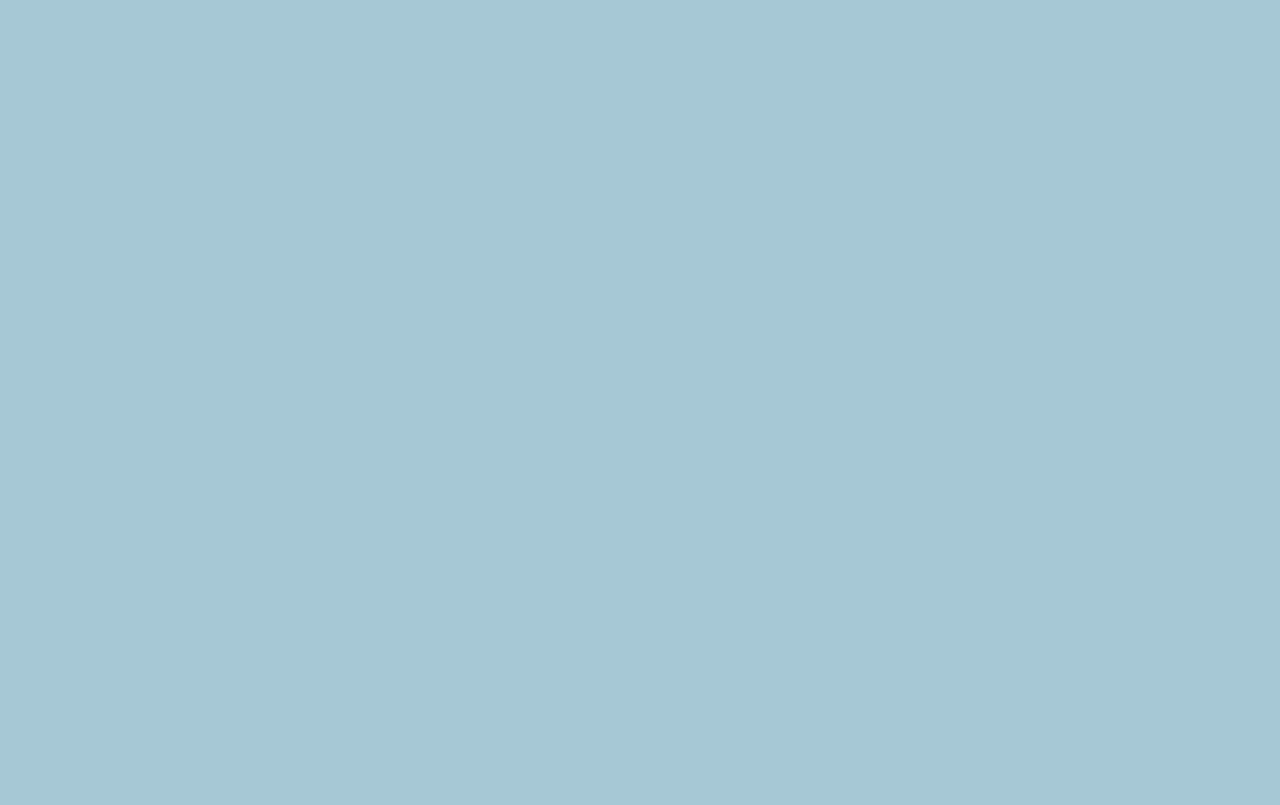
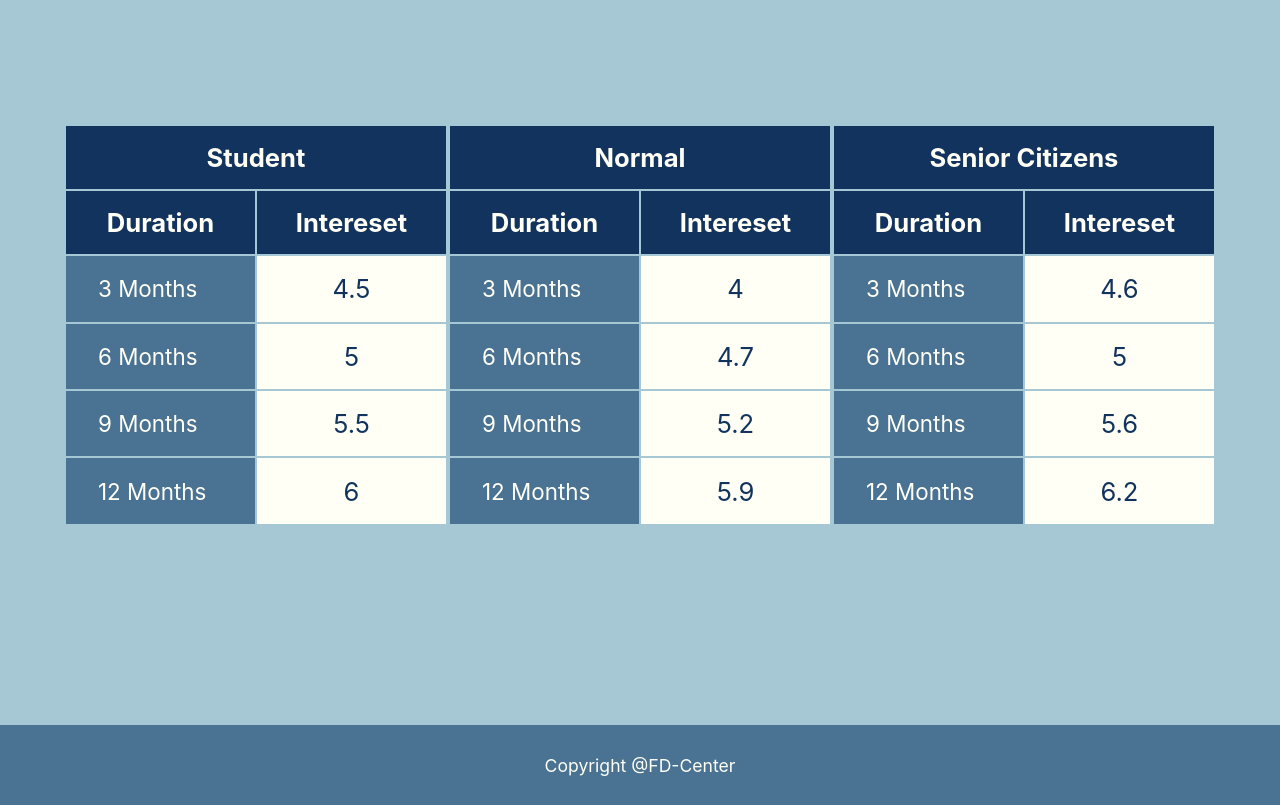
Before and after one commit to Pranav1326/fd-react-app, a React (Create React App) app: page / in a window 1280 px wide. Shown: the part 840-1645 px from the top of the page. Before the commit the page ends 1485 px from the top, so only its background shows below. Built offline with nearby package versions, Linux system fonts and the light colour scheme.

Commit message:
Rate tables created

```diff
--- /dev/null
+++ b/src/components/Footer/Footer.jsx
@@ -0,0 +1,14 @@
+import React from 'react';
+import './footer.css';
+
+const Footer = () => {
+    return (
+        <div className='footer'>
+            <p>
+                Copyright @FD-Center
+            </p>
+        </div>
+    );
+}
+
+export default Footer;
--- /dev/null
+++ b/src/components/Footer/footer.css
@@ -0,0 +1,14 @@
+.footer{
+    width: 100%;
+    height: 5rem;
+    background-color: var(--medium-color);
+    display: flex;
+    align-items: center;
+    justify-content: center;
+}
+
+.footer p{
+    text-align: center;
+    color: var(--font-white-color);
+    font-size: 1.1rem;
+}
--- a/src/components/Home/Home.jsx
+++ b/src/components/Home/Home.jsx
@@ -3,6 +3,7 @@ import './home.css';
 import fdHand from '../../images/fd_hand.png';
 import paisa from '../../images/paisa.png';
 import money from '../../images/money.png';
+import Rates from './Rates';
 
 const Home = () => {
     const ref = useRef(null);
@@ -34,7 +35,12 @@ const Home = () => {
             </div>
             <hr className='hr-sec'/>
             <div id="sectionTwo" ref={ref}>
-
+                {/* Student Rates Table */}
+                <Rates for={"student"}/>
+                {/* Public Rates Table */}
+                <Rates for={"normal"}/>
+                {/* Senior Rates Table */}
+                <Rates for={"senior"}/>
             </div>
         </div>
     );
--- /dev/null
+++ b/src/components/Home/Rates.jsx
@@ -0,0 +1,97 @@
+import React from 'react';
+
+const Rates = (props) => {
+
+    const rates = [
+        {
+            interestRate: 4.5,
+            months: 3,
+            for: "student"
+        },
+        {
+            interestRate: 4,
+            months: 3,
+            for: "normal"
+        },
+        {
+            interestRate: 4.6,
+            months: 3,
+            for: "senior"
+        },
+        {
+            interestRate: 5,
+            months: 6,
+            for: "student"
+        },
+        {
+            interestRate: 4.7,
+            months: 6,
+            for: "normal"
+        },
+        {
+            interestRate: 5,
+            months: 6,
+            for: "senior"
+        },
+        {
+            interestRate: 5.5,
+            months: 9,
+            for: "student"
+        },
+        {
+            interestRate: 5.2,
+            months: 9,
+            for: "normal"
+        },
+        {
+            interestRate: 5.6,
+            months: 9,
+            for: "senior"
+        },
+        {
+            interestRate: 6,
+            months: 12,
+            for: "student"
+        },
+        {
+            interestRate: 5.9,
+            months: 12,
+            for: "normal"
+        },
+        {
+            interestRate: 6.2,
+            months: 12,
+            for: "senior"
+        },
+    ];
+
+    const renderRates = rates.map((rate, id) => {
+        if(rate.for === props.for){
+            return(
+                <tr key={id}>
+                    <td className='duration'>{rate.months} Months</td>
+                    <td>{rate.interestRate}</td>
+                </tr>
+            );
+        }
+        return null;
+    });
+
+    return (
+        <table>
+            <thead>
+                <tr>
+                    <th colSpan={2}>{props.for} {props.for === "senior" ? "Citizens" : ""}</th>
+                </tr>
+                <tr>
+                    <th>Duration</th>
+                    <th>Intereset</th>
+                </tr>
+                {renderRates}
+            </thead>
+            <tbody></tbody>
+        </table>
+    );
+}
+
+export default Rates;
--- a/src/components/Home/home.css
+++ b/src/components/Home/home.css
@@ -1,5 +1,5 @@
 .home-main{
-    height: calc(90vh - 4rem);
+    /* height: calc(90vh - 4rem); */
     width: 90vw;
     color: var(--main-dark-color);
 }
@@ -94,8 +94,49 @@
     width: 50rem;
     border-style: solid;
     border-width: 0.2rem;
+    border-radius: var(--border-outside-width);
 }
 
 #sectionTwo{
-    height: 90vh;
+    height: 100vh;
+    display: flex;
+    justify-content: space-evenly;
+    align-items: center;
 }
+
+#sectionTwo table{
+    text-align: center;
+    font-size: 1.6rem;
+}
+
+#sectionTwo table td,
+#sectionTwo table th{
+    padding: 1rem;
+}
+
+#sectionTwo table th{
+    background-color: var(--main-dark-color);
+    color: var(--font-white-color);
+    width: 10rem;
+    text-transform: capitalize;
+}
+
+.duration-title{
+    column-span: 2;
+}
+
+.rates-title{
+    column-span: 5;
+}
+
+#sectionTwo table .duration{
+    text-align: center;
+    background-color: var(--medium-color);
+    color: var(--font-white-color);
+    padding: 1.2rem 2rem;
+}
+
+#sectionTwo table td{
+    background-color: var(--font-white-color);
+    color: var(--main-dark-color);
+}
--- a/src/components/Main.jsx
+++ b/src/components/Main.jsx
@@ -10,11 +10,12 @@ import Wallet from './User/Wallet/Wallet';
 import CreateFd from './User/CreateFd/CreateFd';
 import Deposit from './User/Deposit/Deposit';
 import EditProfile from './User/EditProfile/EditProfile';
-import UserFds from './User/UserFds/UserFds';
+// import UserFds from './User/UserFds/UserFds';
 import Withdraw from './User/Withdraw/Withdraw';
 import AuthAdmin from './Admin/AuthAdmin/AuthAdmin';
 import CreateRate from './Admin/CreateRate/CreateRate';
 import Home from "./Home/Home";
+import Footer from "./Footer/Footer";
 
 const Main = () => {
   return (
@@ -36,6 +37,7 @@ const Main = () => {
           <Route path="/createrate" element={<CreateRate />} />
         </Routes>
       </div>
+      <Footer />
     </Router>
   );
 };
--- a/src/components/User/Profile/FdHistory.jsx
+++ b/src/components/User/Profile/FdHistory.jsx
@@ -31,7 +31,7 @@ const FdHistory = (props) => {
             </div>
             <div className="amount">
                 <p>Maturity Value: </p>
-                <p className='value'> {((props.amount*props.interest)/100) + props.amount} ₹ </p>
+                <p className='value'> {((props.amount*props.interest*(props.months/12))/100) + props.amount} ₹ </p>
             </div>
 
         </div>
```
